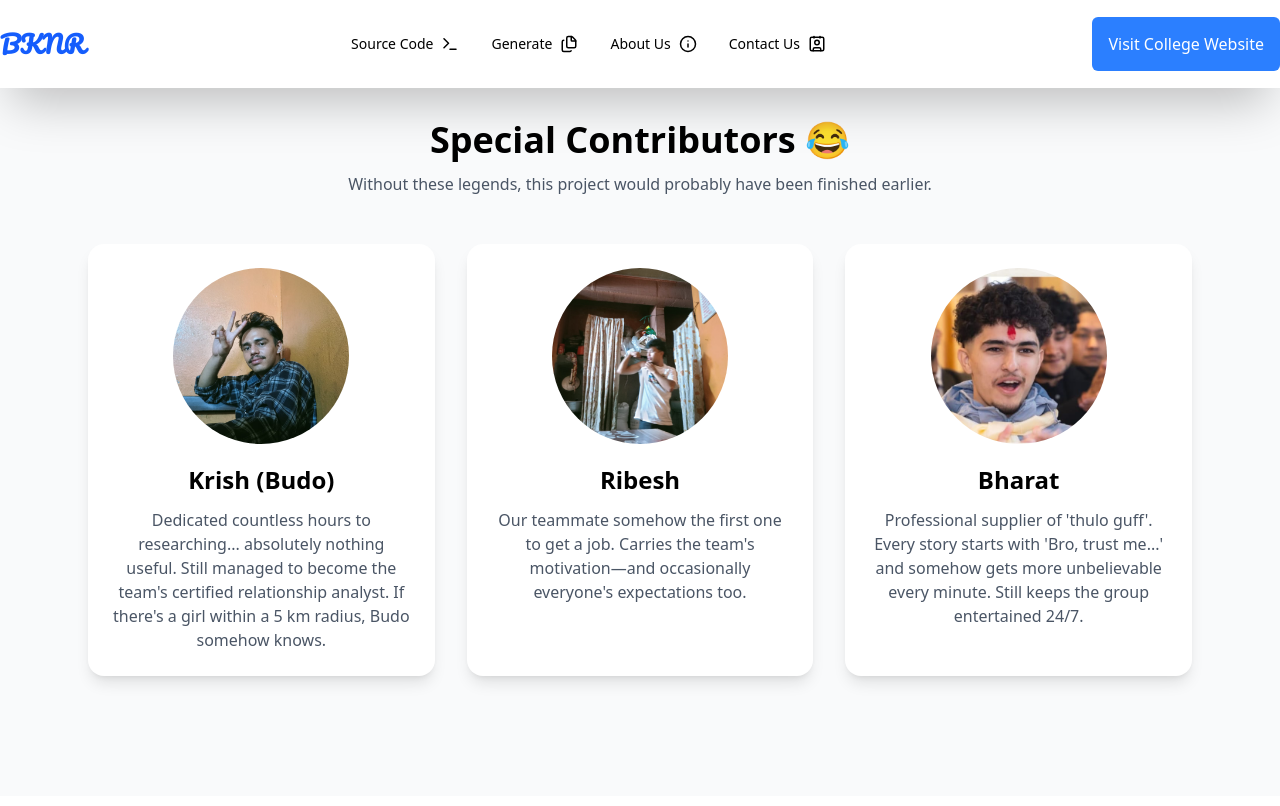
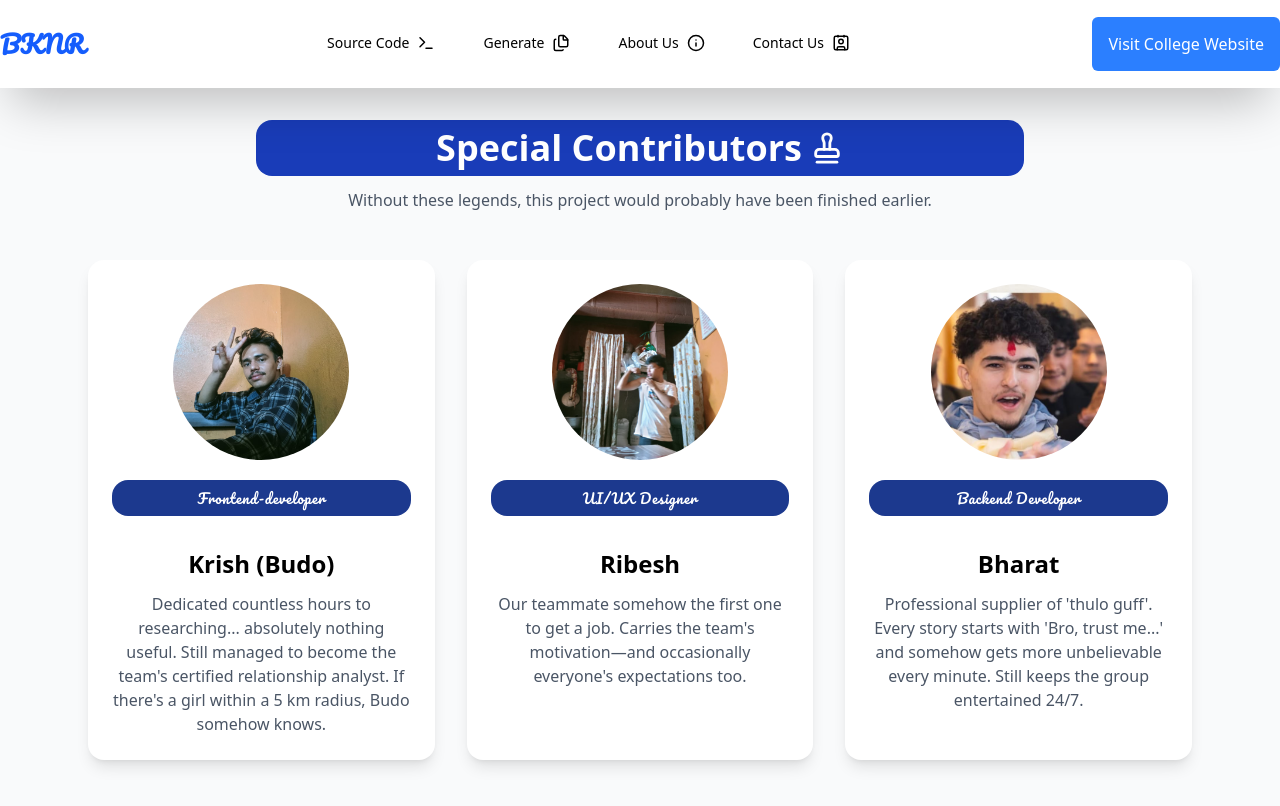
Before and after one commit to NabinKhatri-2064/gpkoiralafrontpage, a Next.js app: page /About in a window 1280 px wide. Shown: the top 806 px of the page. Built offline with nearby package versions, Linux system fonts and the light colour scheme.

Commit message:
Final polished

```diff
--- a/app/(Navlinks)/About/page.tsx
+++ b/app/(Navlinks)/About/page.tsx
@@ -1,21 +1,25 @@
+import { Crown, Stamp } from "lucide-react";
 import Image from "next/image";
 
 const contributors = [
   {
     name: "Krish (Budo)",
     image: "/krish.jpeg",
+    post: "Frontend-developer",
     contribution:
       "Dedicated countless hours to researching... absolutely nothing useful. Still managed to become the team's certified relationship analyst. If there's a girl within a 5 km radius, Budo somehow knows.",
   },
   {
     name: "Ribesh",
     image: "/ribesh.jpeg",
+    post: "UI/UX Designer",
     contribution:
       " Our  teammate somehow the first one to get a job. Carries the team's motivation—and occasionally everyone's expectations too.",
   },
   {
     name: "Bharat",
     image: "/bharat.jpeg",
+    post: "Backend Developer",
     contribution:
       "Professional supplier of 'thulo guff'. Every story starts with 'Bro, trust me...' and somehow gets more unbelievable every minute. Still keeps the group entertained 24/7.",
   },
@@ -23,14 +27,14 @@ const contributors = [
 
 export default function About() {
   return (
-    <section
-      id="about"
-      className="bg-gray-50 py-30 "
-    >
+    <section id="about" className="bg-gray-50 py-30 ">
       <div className="mx-auto max-w-6xl px-6">
-        <h2 className="mb-3 text-center text-4xl font-bold">
-          Special Contributors 😂
-        </h2>
+        <div className="max-w-3xl mx-auto ">
+          <h2 className="mb-3 text-4xl font-bold flex gap-2 justify-center rounded-2xl bg-blue-800 p-2 text-white   items-center ">
+            <span>Special Contributors</span>
+            <Stamp className="text-orange-6" size={34} />
+          </h2>
+        </div>
 
         <p className="mb-12 text-center text-gray-600">
           Without these legends, this project would probably have been finished
@@ -41,7 +45,7 @@ export default function About() {
           {contributors.map((person) => (
             <div
               key={person.name}
-              className="rounded-2xl bg-white p-6 shadow-lg transition hover:-translate-y-2 hover:shadow-xl"
+              className="rounded-2xl bg-white  p-6 shadow-lg transition hover:-translate-y-2 hover:shadow-xl"
             >
               <div className="mb-5 flex justify-center">
                 <Image
@@ -52,14 +56,17 @@ export default function About() {
                   className="h-44 w-44 rounded-full object-cover"
                 />
               </div>
+              <div className="pb-8">
+                <p className="text-center px-4 py-2 rounded-2xl text-sm text-white about tracking-wider bg-blue-900 ">
+                  {person.post}
+                </p>
+              </div>
 
               <h3 className="mb-3 text-center text-2xl font-bold">
                 {person.name}
               </h3>
 
-              <p className="text-center text-gray-600">
-                {person.contribution}
-              </p>
+              <p className="text-center text-gray-600">{person.contribution}</p>
             </div>
           ))}
         </div>
--- a/app/components/Information.tsx
+++ b/app/components/Information.tsx
@@ -33,7 +33,7 @@ const Information = ({ formdata, setformdata }: props) => {
   };
 
   return (
-    <main className="md:w-[50%] w-full h-full  bg-white shadow-2xl drop-shadow-2xl  rounded-lg p-8">
+    <main className="md:w-[50%] w-full h-full mt-10  border-2 border-zinc-300 bg-white shadow-2xl drop-shadow-2xl  rounded-lg p-8">
       <h1 className="text-3xl text-center pb-6 lobster-two-regular-italic">Edit Information</h1>
 
       <section className="flex flex-col gap-8">
--- a/app/components/Navbar.tsx
+++ b/app/components/Navbar.tsx
@@ -14,14 +14,14 @@ const Navbar = () => {
         <div className="flex items-center gap-8 text-sm font-medium">
           <a
             href="https://github.com/NabinKhatri-2064/gpkoiralafrontpage"
-            className="transition hover:text-blue-600 gap-2 flex items-center"
+            className="transition border-b-2 border-transparent hover:border-b-2 p-2 duration-300 hover:border-blue-800 gap-2 flex items-center"
           >
             <span>Source Code</span>
             <Terminal size={18} />
           </a>
           <Link
             href="/"
-            className="transition hover:text-blue-600 flex items-center gap-2"
+            className="transition border-b-2 border-transparent hover:border-b-2 p-2 duration-300 flex items-center hover:border-blue-800 gap-2"
           >
             <span>Generate</span>
             <Files size={18} />
@@ -29,7 +29,7 @@ const Navbar = () => {
 
           <Link
             href="/About"
-            className="transition hover:text-blue-600 flex items-center gap-2"
+            className="transition border-b-2 border-transparent hover:border-b-2 p-2 duration-300 flex items-center hover:border-blue-800 gap-2"
           >
             <span>About Us</span>
             <Info size={18} />
@@ -37,7 +37,7 @@ const Navbar = () => {
 
           <Link
             href="#contact"
-            className="transition hover:text-blue-600 gap-2 flex items-center"
+            className="transition border-b-2 border-transparent hover:border-b-2 p-2 hover:border-blue-800 duration-300 gap-2 flex items-center"
           >
             <span>Contact Us</span>
             <Contact size={18} />
--- a/app/components/Preview.tsx
+++ b/app/components/Preview.tsx
@@ -3,6 +3,7 @@ import Image from "next/image";
 import logo from "@/public/gpkoiralalogo.jpg";
 import jsPDF from "jspdf";
 import React from "react";
+import { Download } from "lucide-react";
 
 type props = {
   formdata: {
@@ -99,8 +100,10 @@ const Preview = ({ formdata }: props) => {
         </div>
       </div>
       <div className="w-full">
-        <button onClick={downloadpdf} className="p-2 bg-blue-500 w-full  text-white transition-transform hover:cursor-pointer hover:bg-blue-700  hover:scale-105 rounded-md ">
-          Download pdf
+        <button
+
+        onClick={downloadpdf} className="p-2 bg-blue-500 w-full  gap-2 flex items-center justify-center  text-white transition hover:cursor-pointer hover:bg-blue-700 duration-300 hover:scale-105 rounded-xl hover:rounded-3xl ">
+          Download pdf <Download size={18}/>
         </button>
       </div>
     </div>
--- a/app/globals.css
+++ b/app/globals.css
@@ -25,3 +25,9 @@
   font-weight: 600;
   font-style: normal;
 }
+
+.about {
+  font-family: "Pacifico", cursive;
+  font-weight: 400;
+  font-style: normal;
+}
--- a/app/page.tsx
+++ b/app/page.tsx
@@ -16,7 +16,7 @@ const page = () => {
   });
 
   return (
-    <main className="pt-25 px-20">
+    <main className="pt-25  px-20">
       <section className="flex-col md:flex md:flex-row   gap-5">
         <Information formdata={formdata} setformdata={setFormData} />
         <Preview formdata={formdata} />
```
